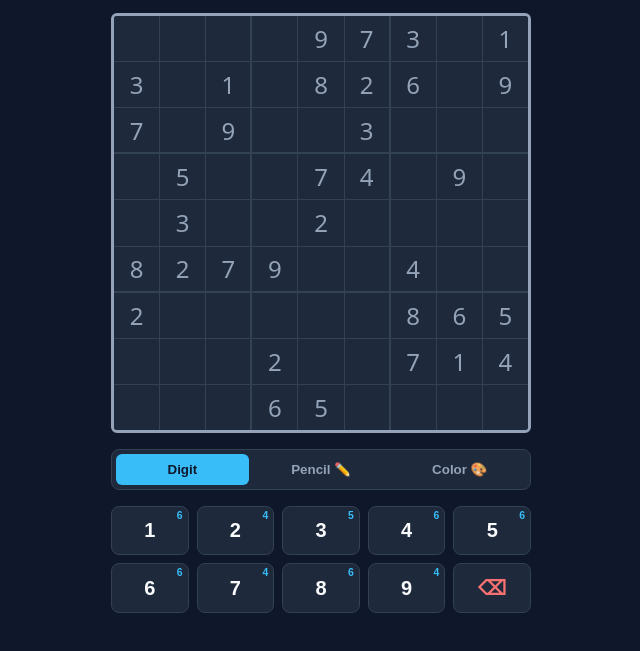
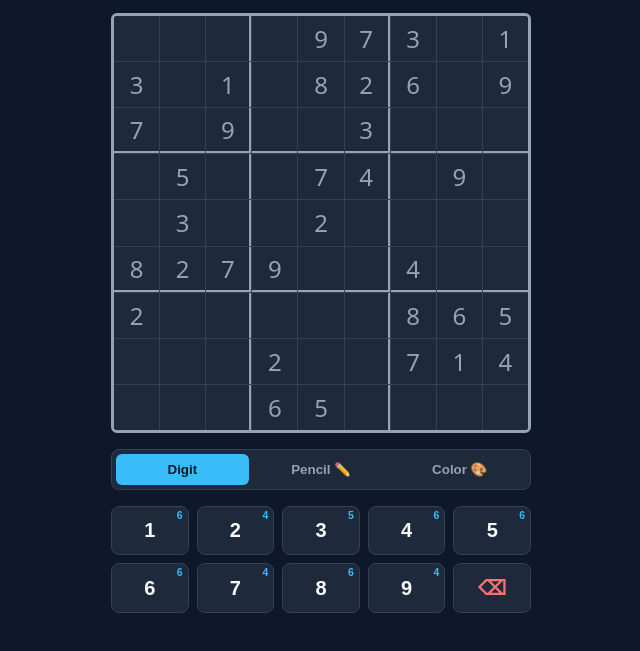
Before and after one commit to jimmy1357-star/sudoku-app, a plain HTML site: page index.html in a window 1280 px wide. Shown: the part 111-762 px from the top of the page, without its empty margins (319-959 px from the left). Drawn offline with Linux system fonts and the light colour scheme.

Commit message:
UI Polish - Thickened 3x3 block separator lines

```diff
--- a/style.css
+++ b/style.css
@@ -219,8 +219,14 @@ body.light-mode .pause-overlay {
   position: relative;
 }
 
-.cell[data-col="2"], .cell[data-col="5"] { margin-right: 1px; }
-.cell[data-row="2"], .cell[data-row="5"] { margin-bottom: 1px; }
+/* 3x3 Block Thicker Boundaries */
+.cell[data-col="2"], .cell[data-col="5"] {
+  border-right: 2.5px solid var(--border-strong);
+}
+
+.cell[data-row="2"], .cell[data-row="5"] {
+  border-bottom: 2.5px solid var(--border-strong);
+}
 
 /* Custom Marking Colors */
 .cell.c-blue { background-color: var(--mark-blue); }
```
